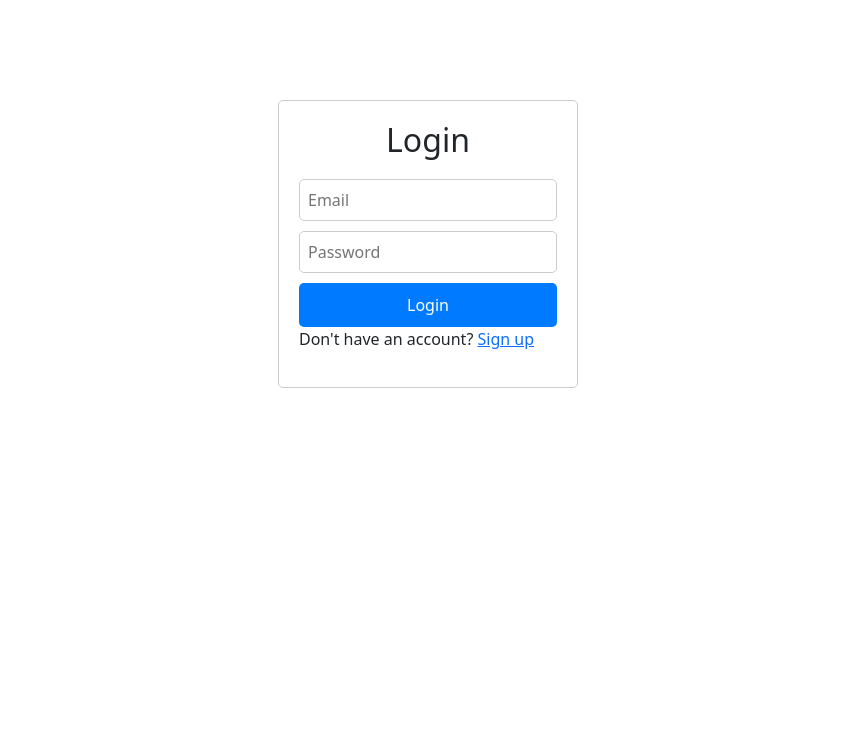
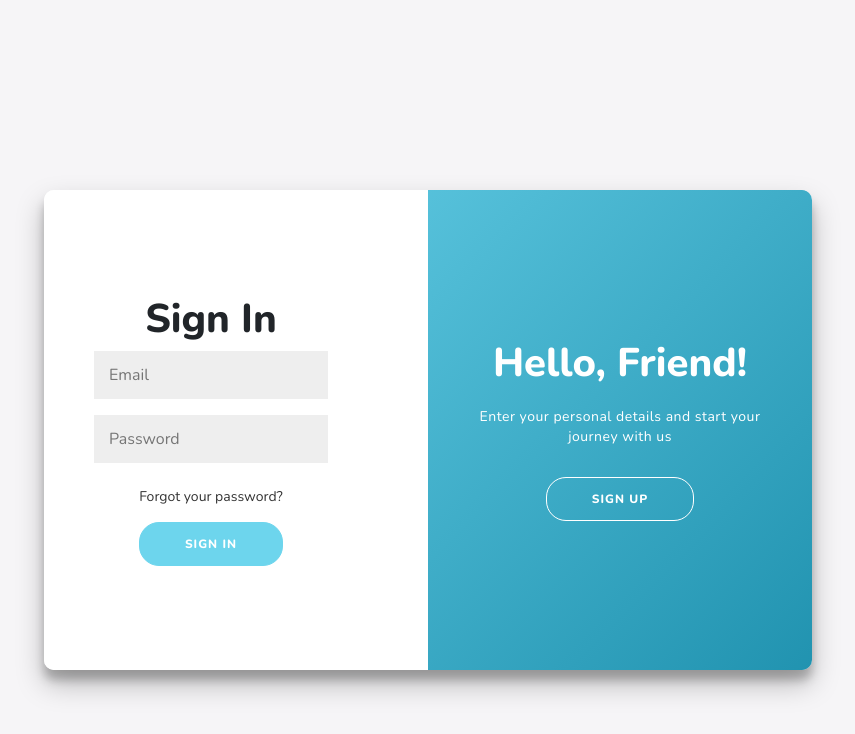
Before and after one commit to itx-jd/mega-mart, a React (Vite) app in the folder frontend/: page / in a window 1280 px wide. Shown: the top 734 px of the page, without its empty margins (212-1067 px from the left). Built offline with nearby package versions, Linux system fonts and the light colour scheme.

Commit message:
fixed login signup issue

```diff
--- a/frontend/src/App.jsx
+++ b/frontend/src/App.jsx
@@ -1,3 +1,4 @@
+/* eslint-disable react/prop-types */
 // App.js
 import { useState } from 'react';
 import { BrowserRouter as Router, Routes, Route } from 'react-router-dom';
@@ -7,7 +8,7 @@ import Product from "./Components/Items/Product/product";
 import Cart from "./Components/Tabs/cartComponents/cart";
 import Checkout from "./Components/Tabs/CheckOut/Index";
 import LoginForm from './Components/LoginForm';
-import SignupForm from './Components/SignupForm';
+
 
 function InnerApp({ isAuthenticated, setIsAuthenticated }) {
   return (
@@ -18,7 +19,6 @@ function InnerApp({ isAuthenticated, setIsAuthenticated }) {
           <Route path="/" element={isAuthenticated ? <Items /> : <LoginForm setIsAuthenticated={setIsAuthenticated} />} />
           <Route path="/product/:productId" element={<Product />} />
           <Route path="/checkout/:price" element={<Checkout />} />
-          <Route path="/signup" element={!isAuthenticated ? <SignupForm /> : <LoginForm setIsAuthenticated={setIsAuthenticated} />} />
         </Routes>
       </div>
       {isAuthenticated && <Cart />}
--- a/frontend/src/Components/LoginForm.jsx
+++ b/frontend/src/Components/LoginForm.jsx
@@ -1,38 +1,87 @@
+/* eslint-disable react/prop-types */
 import { useState } from 'react';
+import { useNavigate } from 'react-router-dom';
 import axios from 'axios';
-import { Link, useNavigate } from 'react-router-dom';
 import './login.css';
 
-const LoginForm = ({ setIsAuthenticated }) => {
+const LoginForm = ({setIsAuthenticated}) => {
   const [email, setEmail] = useState('');
   const [password, setPassword] = useState('');
+  const [username, setUsername] = useState('');
+  const [isSignup, setIsSignup] = useState(false);
   const [error, setError] = useState('');
   const navigate = useNavigate();
+  const handleToggle = () => {
+    setIsSignup(!isSignup);
+    setError('');
+  };
 
-  const handleLogin = async (e) => {
+  const handleSubmit = async (e) => {
     e.preventDefault();
     try {
+      if (isSignup) {
+        try {
+          console.log('Registering user:', { username, email, password });
+          const response = await axios.post('http://localhost:5000/auth/register', { username, email, password });
+          console.log('Registered successfully:', response.data);
+          alert('User registered successfully');
+          handleToggle();
+
+        } catch (error) {
+          error.response.data.error;
+        }
+      } else {
         const response = await axios.post('http://localhost:5000/auth/login', { email, password });
         console.log('Logged in successfully:', response.data);
-      // Update authentication status
         setIsAuthenticated(true);
-      // Redirect to homepage
+
       navigate('/');
+      }
+      // Reset form fields
+      setEmail('');
+      setPassword('');
+      setUsername('');
+      setError('');
     } catch (error) {
       setError(error.response.data.error);
     }
   };
 
   return (
-    <div className="login-container">
-      <h2>Login</h2>
-      <form className="login-form" onSubmit={handleLogin}>
+    <div className={`container ${isSignup ? 'right-panel-active' : ''}`}>
+      <div className="form-container sign-in-container">
+        <form onSubmit={handleSubmit}>
+          <h1>Sign In</h1>
           <input type="email" placeholder="Email" value={email} onChange={(e) => setEmail(e.target.value)} required />
           <input type="password" placeholder="Password" value={password} onChange={(e) => setPassword(e.target.value)} required />
-        <button type="submit">Login</button>
+          <a href="#">Forgot your password?</a>
+          <button type="submit">Sign In</button>
         </form>
+      </div>
+      <div className="form-container sign-up-container">
+        <form onSubmit={handleSubmit}>
+          <h1>Sign Up</h1>
+          <input type="text" placeholder="Username" value={username} onChange={(e) => setUsername(e.target.value)} required />
+          <input type="email" placeholder="Email" value={email} onChange={(e) => setEmail(e.target.value)} required />
+          <input type="password" placeholder="Password" value={password} onChange={(e) => setPassword(e.target.value)} required />
+          <button type="submit" onClick={() => setIsSignup(isSignup)} className="signup-button">Sign Up</button>
+        </form>
+      </div>
+      <div className="overlay-container">
+        <div className="overlay">
+          <div className="overlay-panel overlay-left">
+            <h1>Welcome Back!</h1>
+            <p>Please login with your personal info</p>
+            <button className="ghost" onClick={handleToggle} id="signIn">Sign In</button>
+          </div>
+          <div className="overlay-panel overlay-right">
+            <h1>Hello, Friend!</h1>
+            <p>Enter your personal details and start your journey with us</p>
+            <button className="ghost" onClick={handleToggle} id="signUp">Sign Up</button>
+          </div>
+        </div>
+      </div>
       {error && <p className="error-message">{error}</p>}
-      <p>Don't have an account? <Link to="/signup">Sign up</Link></p>
     </div>
   );
 };
--- a/frontend/src/Components/SignupForm.jsx
+++ /dev/null
@@ -1,39 +0,0 @@
-import { useState } from 'react';
-import axios from 'axios';
-import { useNavigate } from 'react-router-dom'; // Import useNavigate hook
-import './Signup.css'; // Import the CSS file
-
-const SignupForm = () => {
-  const [username, setUsername] = useState('');
-  const [email, setEmail] = useState('');
-  const [password, setPassword] = useState('');
-  const [error, setError] = useState('');
-  const navigate = useNavigate();
-
-  const handleSignup = async (e) => {
-    e.preventDefault();
-    try {
-      const response = await axios.post('http://localhost:5000/auth/register', { username, email, password });
-      console.log('Registered successfully:', response.data);
-
-      navigate('/');
-    } catch (error) {
-      setError(error.response.data.error);
-    }
-  };
-
-  return (
-    <div className="signup-container">
-      <h2>Signup</h2>
-      <form className="signup-form" onSubmit={handleSignup}>
-        <input type="text" placeholder="Username" value={username} onChange={(e) => setUsername(e.target.value)} required />
-        <input type="email" placeholder="Email" value={email} onChange={(e) => setEmail(e.target.value)} required />
-        <input type="password" placeholder="Password" value={password} onChange={(e) => setPassword(e.target.value)} required />
-        <button type="submit">Signup</button>
-      </form>
-      {error && <p className="error-message">{error}</p>}
-    </div>
-  );
-};
-
-export default SignupForm;
--- a/frontend/src/Components/login.css
+++ b/frontend/src/Components/login.css
@@ -1,41 +1,329 @@
-.login-container {
-    width: 300px;
-    margin: 0 auto;
-    padding: 20px;
-    border: 1px solid #ccc;
-    border-radius: 5px;
+@import url("https://fonts.googleapis.com/css2?family=Nunito:wght@400;800&display=swap");
+
+:root {
+  --main-color: #6dd5ed;
+  --secondary-color: #2193b0;
+  --gradient: linear-gradient(
+    135deg,
+    var(--main-color),
+    var(--secondary-color)
+  );
+}
+
+* {
+  box-sizing: border-box;
+}
+
+body {
+  background: #f6f5f7;
+  font-family: "Nunito", sans-serif;
+  display: flex;
+  flex-direction: column;
+  align-items: center;
+  justify-content: center;
+  min-height: 100vh;
+  margin: 1rem 0;
+}
+
+h1 {
+  font-weight: bold;
+  margin: 0;
+}
+
+p {
+  font-size: 14px;
+  font-weight: 100;
+  line-height: 20px;
+  letter-spacing: 0.5px;
+  margin: 20px 0 30px;
+}
+
+.social-container {
+  margin: 20px 0;
+}
+
+.social-container a {
+  border: 1px solid #dddddd;
+  border-radius: 50%;
+  display: inline-flex;
+  justify-content: center;
+  align-items: center;
+  margin: 0 5px;
+  height: 40px;
+  width: 40px;
+}
+
+span {
+  font-size: 12px;
+}
+
+a {
+  color: #333;
+  font-size: 14px;
+  text-decoration: none;
+  margin: 15px 0;
+}
+
+button {
+  cursor: pointer;
+  border-radius: 20px;
+  border: 1px solid var(--main-color);
+  background: var(--main-color);
+  color: #fff;
+  font-size: 12px;
+  font-weight: bold;
+  padding: 12px 45px;
+  letter-spacing: 1px;
+  text-transform: uppercase;
+  transition: transform 80ms ease-out;
+}
+
+button:hover {
+  background: var(--secondary-color);
+}
+
+button:active {
+  transform: scale(0.95);
+}
+
+button:focus {
+  outline: none;
+}
+
+button.ghost {
+  background-color: transparent;
+  border-color: #fff;
+}
+
+button.ghost:hover {
+  background: #fff;
+  color: var(--secondary-color);
+}
+
+form {
+  background-color: #fff;
+  display: flex;
+  align-items: center;
+  justify-content: center;
+  flex-direction: column;
+  padding: 0 50px;
+  height: 100%;
+  text-align: center;
+}
+
+input {
+  background-color: #eee;
+  border: none;
+  padding: 12px 15px;
+  margin: 8px 0;
+  width: 100%;
+  font-family: inherit;
+}
+
+.container {
+  background-color: #fff;
+  border-radius: 10px;
+  box-shadow: 0 14px 28px rgba(0, 0, 0, 0.25), 0 10px 10px rgba(0, 0, 0, 0.22);
+  position: relative;
+  overflow: hidden;
+  height: 768px;
+  width: 480px;
+  max-width: 100%;
+}
+
+.form-container {
+  position: absolute;
+  top: 0;
+  width: 100%;
+  transition: all 0.6s ease-in-out;
+}
+
+.sign-in-container {
+  top: 0;
+  height: 50%;
+  z-index: 2;
+}
+
+.container.right-panel-active .sign-in-container {
+  transform: translateY(100%);
+}
+
+.sign-up-container {
+  top: 0;
+  height: 50%;
+  opacity: 0;
+  z-index: 1;
+}
+
+.container.right-panel-active .sign-up-container {
+  transform: translateY(100%);
+  opacity: 1;
+  z-index: 5;
+  animation: show 0.6s;
+}
+
+@keyframes show {
+  0%,
+  49.99% {
+    opacity: 0;
+    z-index: 1;
+  }
+  50%,
+  100% {
+    opacity: 1;
+    z-index: 5;
+  }
+}
+
+.overlay-container {
+  position: absolute;
+  left: 0;
+  top: 50%;
+  height: 50%;
+  width: 100%;
+  overflow: hidden;
+  transition: transform 0.6s ease-in-out;
+  z-index: 100;
+}
+
+.container.right-panel-active .overlay-container {
+  transform: translateY(-100%);
+}
+
+.overlay {
+  background: var(--secondary-color);
+  background: var(--gradient);
+  background-repeat: no-repeat;
+  background-size: cover;
+  background-position: 0 0;
+  color: #fff;
+  position: relative;
+  top: -100%;
+  width: 100%;
+  height: 200%;
+  transform: translateY(0);
+  transition: transform 0.6s ease-in-out;
+}
+
+.container.right-panel-active .overlay {
+  transform: translateY(50%);
+}
+
+.overlay-panel {
+  position: absolute;
+  display: flex;
+  align-items: center;
+  justify-content: center;
+  flex-direction: column;
+  padding: 0 40px;
+  text-align: center;
+  left: 0;
+  width: 100%;
+  height: 50%;
+  transform: translateY(0);
+  transition: transform 0.6s ease-in-out;
+}
+
+.overlay-left {
+  transform: translateY(-20%);
+}
+
+.container.right-panel-active .overlay-left {
+  transform: translateY(0);
+}
+
+.overlay-right {
+  bottom: 0;
+  transform: translateY(0);
+}
+
+.container.right-panel-active .overlay-right {
+  transform: translateY(20%);
+}
+
+@media (min-width: 768px) {
+  body {
+    margin: -20px 0 50px;
   }
 
-  .login-container h2 {
-    margin-bottom: 20px;
-    text-align: center;
+  .container {
+    width: 768px;
+    max-width: 100%;
+    height: 480px;
   }
 
-  .login-form {
-    display: flex;
-    flex-direction: column;
+  .form-container {
+    top: 0;
+    height: 100%;
+    width: 50%;
   }
 
-  .login-form input {
-    margin-bottom: 10px;
-    padding: 8px;
-    border: 1px solid #ccc;
-    border-radius: 5px;
+  .sign-in-container {
+    left: 0;
+    width: 50%;
+    height: 100%;
   }
 
-  .login-form button {
-    padding: 10px;
-    background-color: #007bff;
-    color: #fff;
-    border: none;
-    border-radius: 5px;
-    cursor: pointer;
+  .container.right-panel-active .sign-in-container {
+    transform: translateX(100%);
   }
 
-  .login-form button:hover {
-    background-color: #0056b3;
+  .sign-up-container {
+    left: 0;
+    width: 50%;
+    height: 100%;
   }
 
-  .error-message {
-    color: red;
+  .container.right-panel-active .sign-up-container {
+    transform: translateX(100%);
   }
+
+  .overlay-container {
+    left: 50%;
+    top: 0;
+    height: 100%;
+    width: 50%;
+  }
+
+  .container.right-panel-active .overlay-container {
+    transform: translateX(-100%);
+  }
+
+  .overlay {
+    top: 0;
+    left: -100%;
+    height: 100%;
+    width: 200%;
+    transform: translateX(0);
+  }
+
+  .container.right-panel-active .overlay {
+    transform: translateX(50%);
+  }
+
+  .overlay-panel {
+    top: 0;
+    height: 100%;
+    width: 50%;
+    transform: translateX(0);
+  }
+
+  .overlay-left {
+    transform: translateX(-20%);
+  }
+
+  .container.right-panel-active .overlay-left {
+    transform: translateX(0);
+  }
+
+  .overlay-right {
+    right: 0;
+    top: 0;
+    left: 50%;
+    transform: translateX(0);
+  }
+
+  .container.right-panel-active .overlay-right {
+    transform: translateX(20%);
+  }
+}
```
Also changed, not shown: frontend/src/Components/SignUp.css (deleted, +0 -41 lines), 1 other file (tests, documents, lock files or other folders). Lines whose indentation alone changed are shown as unchanged.
